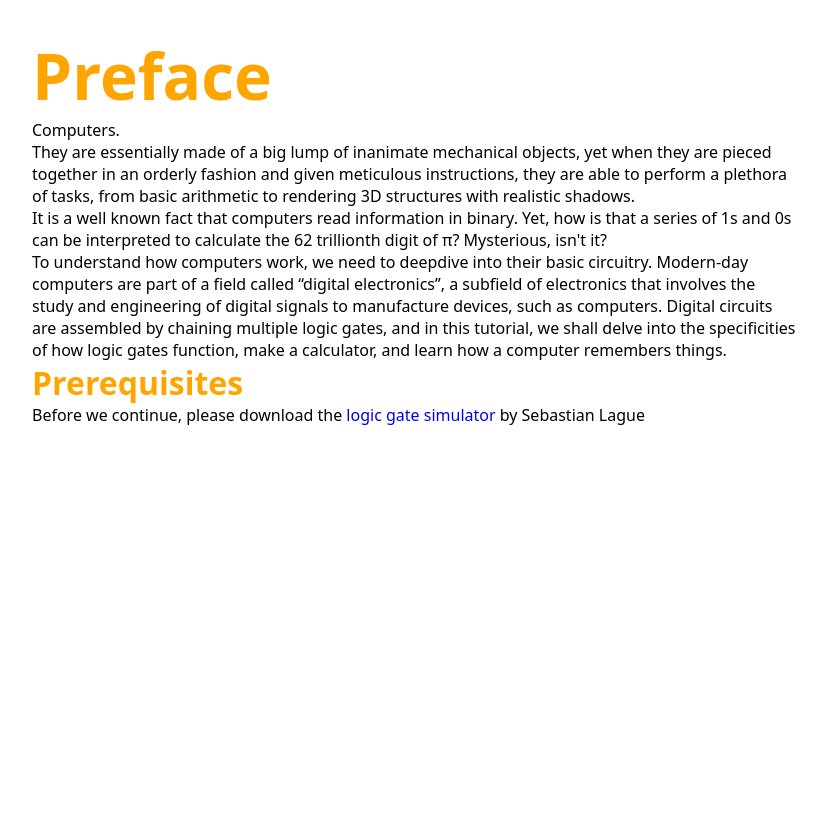
After one commit to Niyaz-Mohamed/Logix, a Flask app: template app/templates/pages/preface.html in a window 1280 px wide. The commit adds this page. Shown: the whole page, without its empty margins (224-1050 px from the left). Run offline with Flask 2, Linux system fonts and the light colour scheme; the template is opened without the code that fills it, so the values that code supplies are empty; some libraries are stand-ins or nearby versions.

Commit message:
Added page template

```diff
--- a/app.py
+++ b/app.py
@@ -2,4 +2,4 @@ from copy import deepcopy
 from app import app
 
 if __name__ == "__main__":
-    app.run(debug=False)
+    app.run(debug=True)
--- a/app/models.py
+++ b/app/models.py
@@ -15,10 +15,10 @@ class PageManager:
         self.sections = sections
         self.currentPageIndex = 1
 
-    def getCurrentPage(self, currentPageIndex):
-        return self.pages[currentPageIndex]
+    def getCurrentPage(self):
+        return self.pages[self.currentPageIndex - 1]
 
-    def setIndex(self, index):
+    def setCurrentPageIndex(self, index):
         self.currentPageIndex = index
 
 
--- a/app/static/css/base.css
+++ b/app/static/css/base.css
@@ -21,12 +21,13 @@ body {
   height: 100vh;
   overflow-x: hidden;
   overflow-y: scroll;
-  font-family: "Inter", sans-serif;
+  font-family: system-ui, -apple-system, "Segoe UI", Roboto, "Helvetica Neue",
+    Arial, "Noto Sans", sans-serif, "Apple Color Emoji", "Segoe UI Emoji",
+    "Segoe UI Symbol", "Noto Color Emoji";
   color: var(--rich-black);
 }
 
 a:-webkit-any-link {
-  color: -webkit-link;
   cursor: pointer;
   text-decoration: none;
 }
@@ -83,3 +84,4 @@ h2 {
 }
 
 /* Scrollbar */
+/**/
--- /dev/null
+++ b/app/static/css/pages.css
@@ -0,0 +1,36 @@
+:root {
+  --title-size: 64px;
+  --subtitle-size: 16px;
+  --subsection-title-size: 40px;
+  --top-margin: 1rem;
+
+  --theme: orange;
+}
+
+#info-view {
+  width: 60%;
+  margin: auto;
+}
+
+#title,
+#subtitle,
+.section-title {
+  color: var(--theme);
+}
+
+#title {
+  font-size: var(--title-size);
+  margin-top: 2rem;
+}
+
+#subtitle {
+  font-size: var(--subtitle-size);
+}
+
+.subsection {
+  font-size: var(--subsection-title-size);
+}
+
+p,
+.subsection p {
+}
--- /dev/null
+++ b/app/templates/pagebase.html
@@ -0,0 +1,26 @@
+{% extends 'base.html' %}
+<!---->
+{% block title %} Tutorial {% endblock %}
+<!---->
+{% block head %} {{ super() }}
+<link
+  rel="stylesheet"
+  href="{{ url_for('static',filename='css/pages.css') }}"
+/>
+<script>
+  function addCss(rule) {
+    let css = document.createElement("style");
+    css.type = "text/css";
+    if (css.styleSheet) css.styleSheet.cssText = rule; // Support for IE
+    else css.appendChild(document.createTextNode(rule)); // Support for the rest
+    document.getElementsByTagName("head")[0].appendChild(css);
+  }
+</script>
+{% endblock %}
+<!---->
+{% block content %}
+<div id="info-view">
+  <div id="main-content">{% block maincontent %} {% endblock %}</div>
+</div>
+<div id="pagenav">{% block pagenav %} {% endblock %}</div>
+{% endblock %}
--- /dev/null
+++ b/app/templates/pages/preface.html
@@ -0,0 +1,39 @@
+{% extends 'pagebase.html' %}
+<!---->
+{% block maincontent %}
+<h1 id="title">Preface</h1>
+<h3 id="subtitle"></h3>
+<section>
+  <p>Computers.</p>
+  <p>
+    They are essentially made of a big lump of inanimate mechanical objects, yet
+    when they are pieced together in an orderly fashion and given meticulous
+    instructions, they are able to perform a plethora of tasks, from basic
+    arithmetic to rendering 3D structures with realistic shadows.
+  </p>
+  <p>
+    It is a well known fact that computers read information in binary. Yet, how
+    is that a series of 1s and 0s can be interpreted to calculate the 62
+    trillionth digit of π? Mysterious, isn't it?
+  </p>
+  <p>
+    To understand how computers work, we need to deepdive into their basic
+    circuitry. Modern-day computers are part of a field called “digital
+    electronics”, a subfield of electronics that involves the study and
+    engineering of digital signals to manufacture devices, such as computers.
+    Digital circuits are assembled by chaining multiple logic gates, and in this
+    tutorial, we shall delve into the specificities of how logic gates function,
+    make a calculator, and learn how a computer remembers things.
+  </p>
+</section>
+<section>
+  <h2 class="section-title">Prerequisites</h2>
+  <p>
+    Before we continue, please download the
+    <a href="https://sebastian.itch.io/digital-logic-sim" _target="blank">
+      logic gate simulator
+    </a>
+    by Sebastian Lague
+  </p>
+</section>
+{% endblock %}
--- a/app/templates/title.html
+++ b/app/templates/title.html
@@ -13,6 +13,8 @@
     <h1 id="title">Logix</h1>
     <h2 id="subtitle">A tutorial</h2>
   </div>
-  <a id="start-btn" class="btn"> Start </a>
+  <a id="start-btn" class="btn" href="{{ url_for('load_tutorial') }}">
+    Start
+  </a>
 </div>
 {% endblock %}
```
Also changed, not shown: app/views.py (+7 -8 lines).
